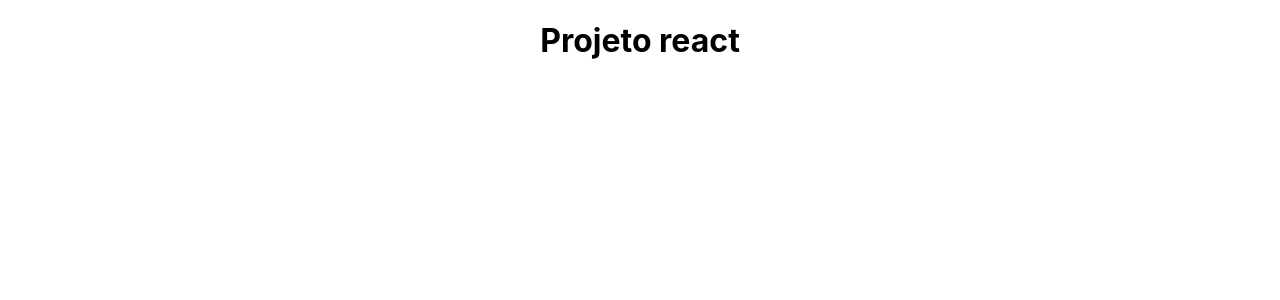
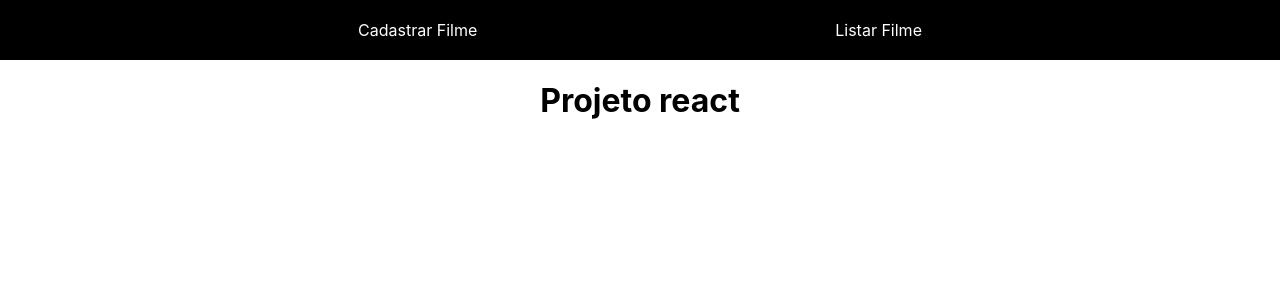
Before and after one commit to BielBatemarque/projeto-web2, a React (Create React App) app in the folder front-end/: page / in a window 1280 px wide. Before the commit this address had no page. Shown: the top 300 px of the page. Built offline with nearby package versions, Linux system fonts and the light colour scheme.

Commit message:
criação do menu da aplicação front end

```diff
--- a/front-end/package.json
+++ b/front-end/package.json
@@ -35,5 +35,8 @@
       "last 1 firefox version",
       "last 1 safari version"
     ]
+  },
+  "devDependencies": {
+    "@babel/plugin-proposal-private-property-in-object": "^7.21.11"
   }
 }
--- a/front-end/src/App.jsx
+++ b/front-end/src/App.jsx
@@ -1,13 +1,15 @@
 import { BrowserRouter } from 'react-router-dom';
 import './App.css';
 import { Content } from './components/content';
+import { Menu } from './components/menu';
 
 function App() {
   return (
     <BrowserRouter>
     <div className="App">
+        <Menu />
+        <h1>Projeto react</h1>
       <Content />
-        <h1>Projeto react</h1>
     </div>
     </BrowserRouter>
   );
--- /dev/null
+++ b/front-end/src/components/MenuItem/MenuItem.css
@@ -0,0 +1,4 @@
+.link{
+    text-decoration: none;
+    color: #FFF;
+}
--- /dev/null
+++ b/front-end/src/components/MenuItem/index.jsx
@@ -0,0 +1,8 @@
+import './MenuItem.css';
+import { Link } from "react-router-dom";
+
+export const MenuItem = ({ text, linkl }) =>{
+    return(
+        <Link to={linkl} className="link">{text}</Link>
+    );
+}
--- a/front-end/src/components/menu/Menu.css
+++ b/front-end/src/components/menu/Menu.css
@@ -0,0 +1,9 @@
+.navbar{
+    width: 100%;
+    height: 60px;
+    background-color: black;
+    display: flex;
+    color: white;
+    justify-content: space-evenly;
+    line-height: 60px;
+}
--- a/front-end/src/components/menu/index.jsx
+++ b/front-end/src/components/menu/index.jsx
@@ -0,0 +1,11 @@
+import './Menu.css';
+import { MenuItem } from "../MenuItem";
+
+export const Menu = () => {
+    return(
+        <nav className='navbar'>
+          <MenuItem text={'Cadastrar Filme'} />
+          <MenuItem text={'Listar Filme'} linkl={'/listarFilme/'}/>
+        </nav>
+    );
+}
--- a/front-end/src/pages/ListarFilme/index.jsx
+++ b/front-end/src/pages/ListarFilme/index.jsx
@@ -1,5 +1,28 @@
+import { useEffect, useState } from 'react';
+import './listarFilmes.css';
+
 export const ListarFilmes = () => {
+    const [filmes, setFilmes] = useState([]);
+
+
+    const handleFetchFilmes = async () => {
+        const api = 'http://localhost:8000/api/filmes';
+        const response = await fetch(api);
+        const json = await response.json();
+
+        setFilmes(json);
+    }
+
+    useEffect(() => {
+        handleFetchFilmes();
+        console.log(filmes);
+    }, []);
+
     return(
-        <h1>ListarFilmes</h1>
+        <div>
+            {filmes.map(filme => (
+                <p>{filme.titulo}</p>
+            ))}
+        </div>
     );
 }
```
Also changed, not shown: front-end/src/pages/ListarFilme/listarFilmes.css (added), front-end/src/pages/ListarFilme/listarLivros.css (deleted), 1 other file (tests, documents, lock files or other folders).
